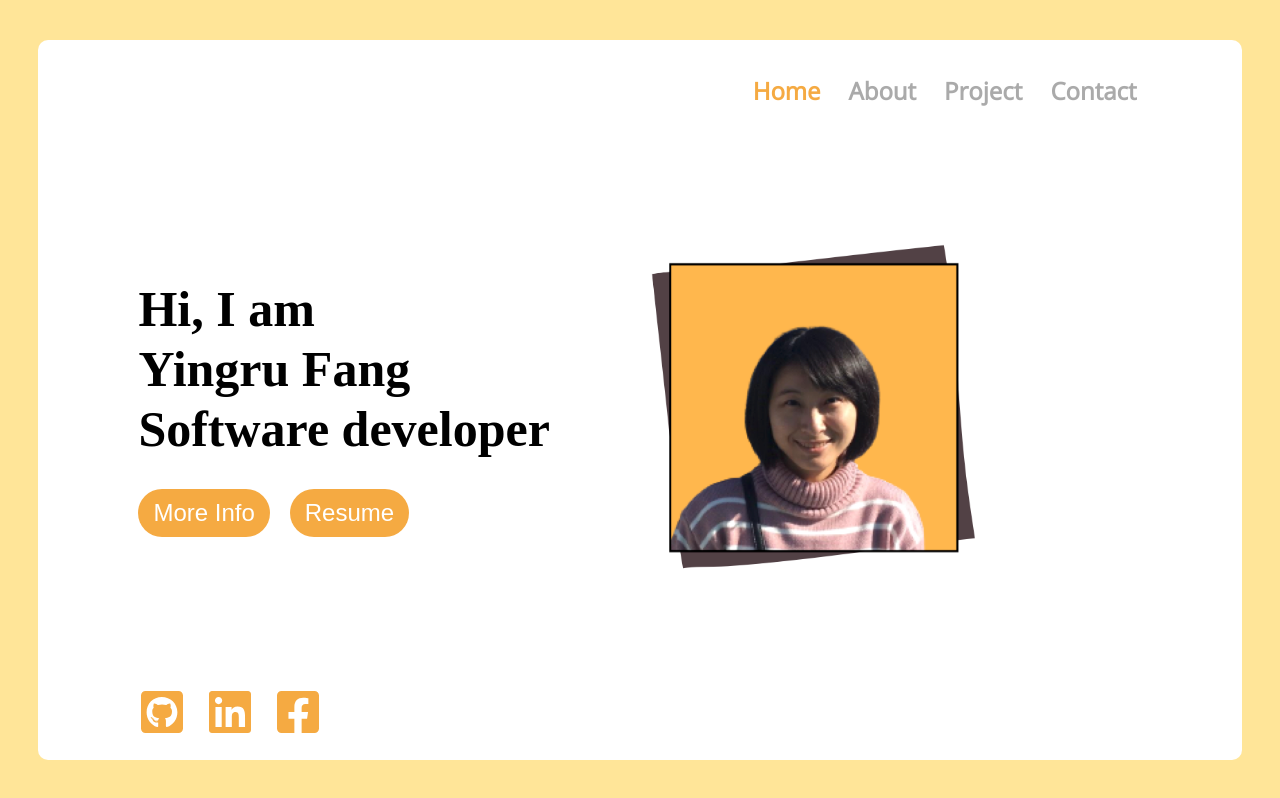
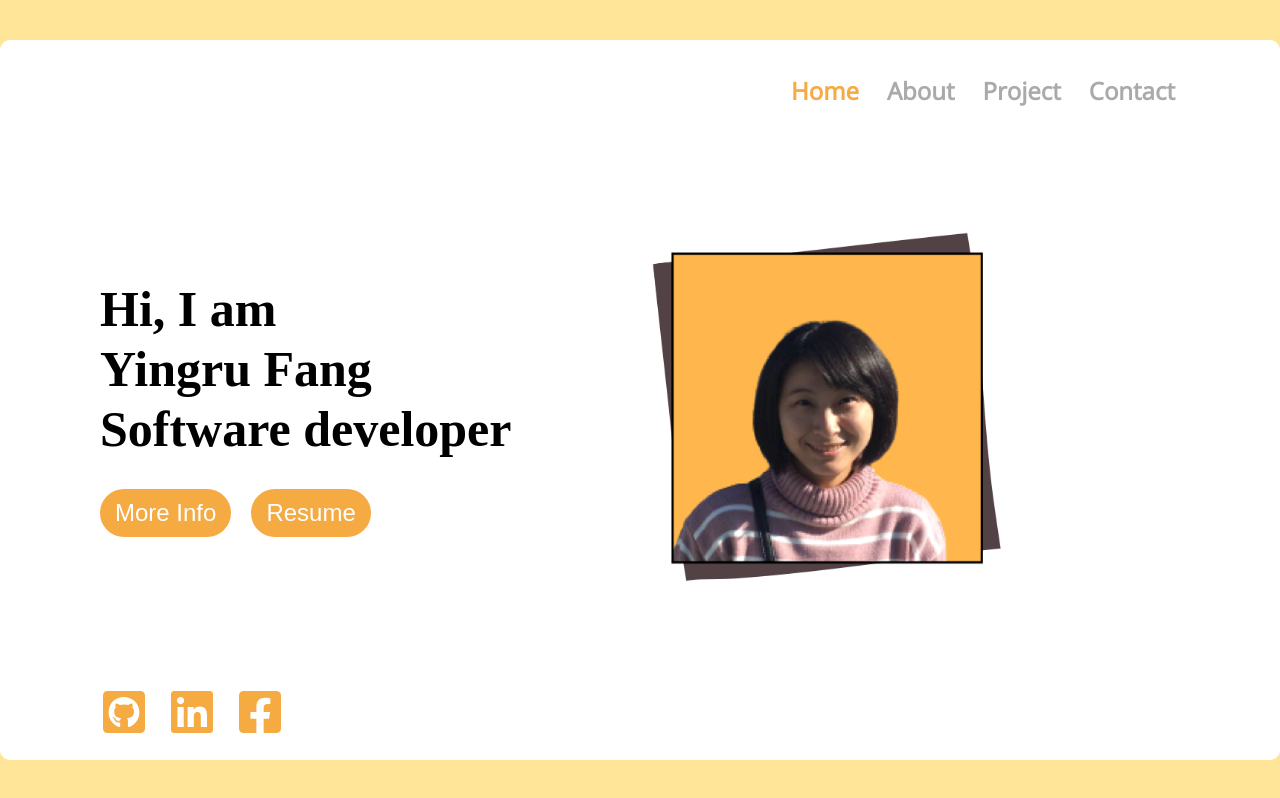
Before and after one commit to yrfang/yrfang.github.io, a React (Create React App) app: page / in a window 1280 px wide. Built offline with nearby package versions, Linux system fonts and the light colour scheme; a web font is replaced by a local one.

Commit message:
Update app container margin to center

```diff
--- a/src/styles/App.scss
+++ b/src/styles/App.scss
@@ -14,7 +14,7 @@
 @media (min-width: 800px) {
   .app {
     padding: 0 100px;
-    margin: 5vh 3vw;
+    margin: 5vh auto;
     min-height: 90vh;
   }
 }
```
